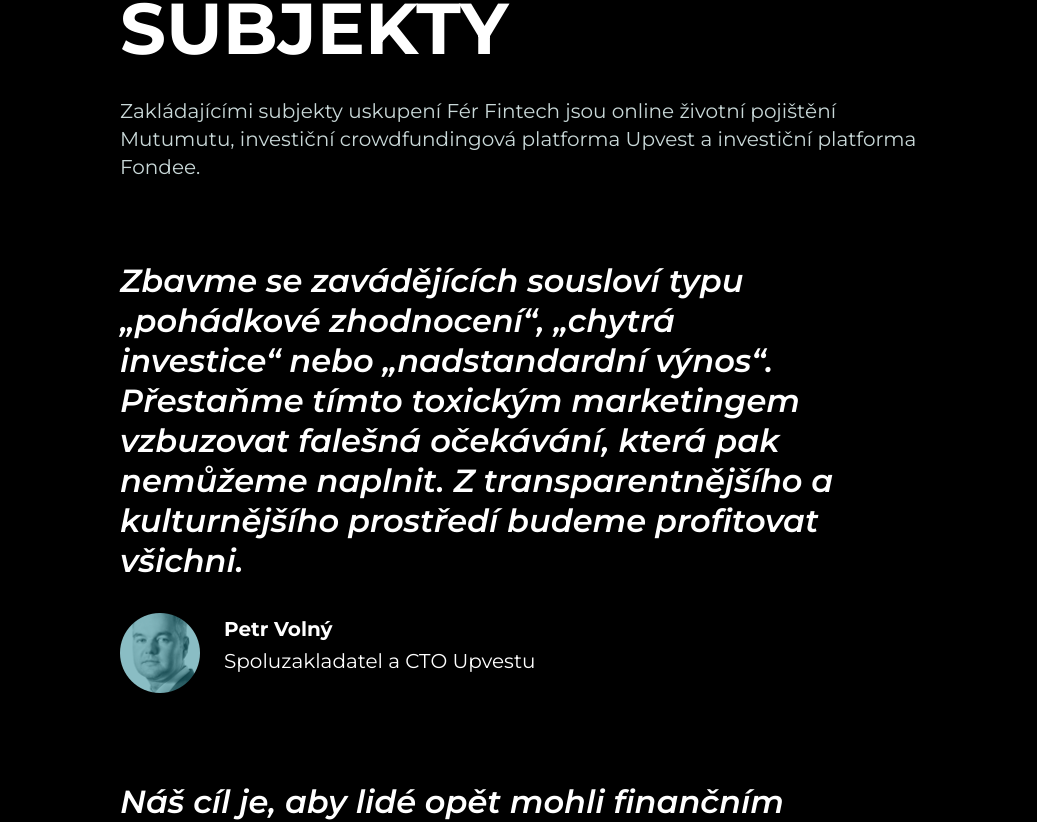
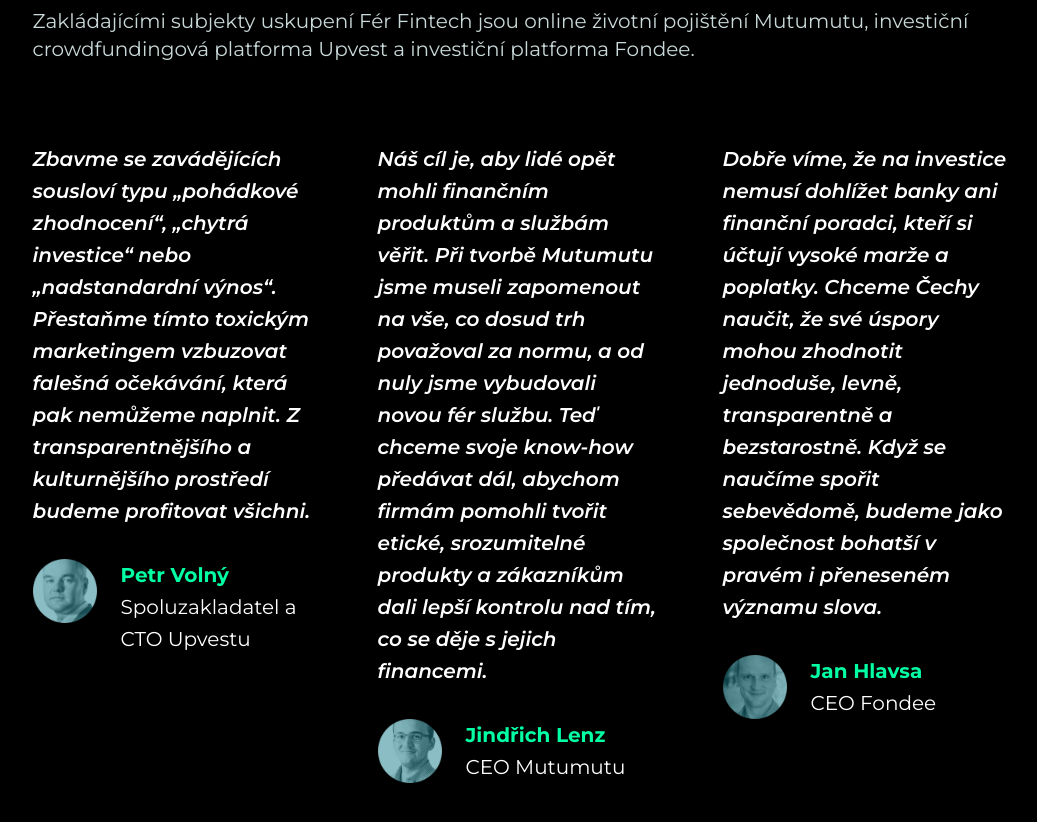
Before and after one commit to upvest-cz/fer-fintech, a Nuxt app: page / in a window 1280 px wide. Shown: the part 4941-5763 px from the top of the page, without its empty margins (120-1157 px from the left). Built offline with nearby package versions, Linux system fonts and the light colour scheme.

Commit message:
Modify FoundersModule into columns on lg

```diff
--- a/components/Author.vue
+++ b/components/Author.vue
@@ -22,15 +22,17 @@
 
   &__image {
     margin-right: spacer(3);
+    flex-shrink: 0;
 
     img {
-      height: 80px;
+      height: 64px;
       width: auto;
     }
   }
 
   &__name {
     font-weight: $font-weight-bold;
+    color: #01FFA4;
   }
 }
 </style>
--- a/components/modules/DividerModule.vue
+++ b/components/modules/DividerModule.vue
@@ -1,6 +1,6 @@
 <template>
   <div class="module DividerModule">
-    <div class="container">
+    <div class="container-large">
       <hr />
     </div>
   </div>
@@ -16,7 +16,8 @@
 .DividerModule {
   height: 2px;
 
-  .container {
+  .container,
+  .container-large {
     position: relative;
   }
 
--- a/components/modules/FoundersModule.vue
+++ b/components/modules/FoundersModule.vue
@@ -1,6 +1,6 @@
 <template>
   <section class="module FoundersModule">
-    <div class="container">
+    <div class="container-large">
       <h2 class="FoundersModule__title h3">Zakládající subjekty</h2>
       <div class="FoundersModule__text">
         <p>Zakládajícími subjekty uskupení Fér Fintech jsou online životní pojištění Mutumutu, investiční crowdfundingová platforma Upvest a investiční platforma Fondee.</p>
@@ -137,8 +137,21 @@
   }
 
   &__founders {
+    @include media-breakpoint-up(lg) {
+      display: flex;
+      flex-flow: row nowrap;
+      justify-content: space-between;
+      margin: 0 -30px;
+    }
+
     li {
       @include has-reveal;
+      flex: 1;
+      min-width: 0;
+
+      @include media-breakpoint-up(lg) {
+        padding: 0 30px;
+      }
 
       &:not(:last-child) {
         margin-bottom: spacer(10);
@@ -150,12 +163,8 @@
         margin: 0 0 spacer(4);
         font-style: italic;
 
-        @include media-breakpoint-up(lg) {
-          padding-right: 10%;
-        }
-
         &.small {
-          @include heading-5;
+          @include heading-6;
         }
       }
     }
```
